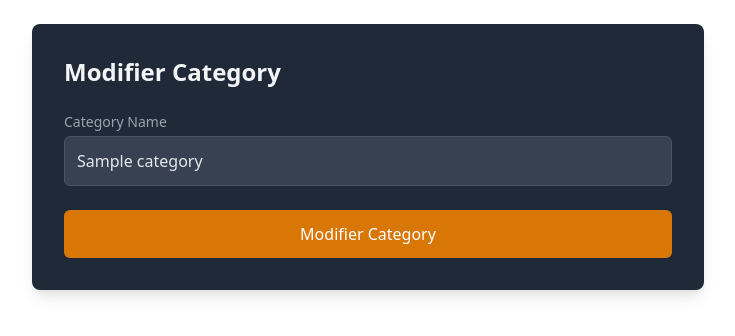
After one commit to YahyaAf/Dev.to-Blogging-Plateform, a PHP site: page /src/categories/categorieUpdate.php?id=1 in a window 1280 px wide. The commit adds this page. Shown: the top 336 px of the page, without its empty margins (272-1007 px from the left). Run offline with PHP 8.4, Linux system fonts and the light colour scheme; tables that the repository leaves empty or names only in its code hold one stand-in row (values such as "Sample post").

Commit message:
DEVBLOG-5 ajouter update d'un catgeorie

```diff
--- a/public/pages/categorie.php
+++ b/public/pages/categorie.php
@@ -181,7 +181,7 @@
                             echo "<tr class='border-t border-gray-600'>
                                     <td class='px-4 py-2'>{$cat['name']}</td>
                                     <td class='px-4 py-2'>
-                                        <a href='../../src/categories/categorieHandler.php?id={$cat['id']}' class='text-yellow-500 hover:text-yellow-300 mr-2'>Update</a>
+                                        <a href='../../src/categories/categorieUpdate.php?id={$cat['id']}' class='text-yellow-500 hover:text-yellow-300 mr-2'>Update</a>
                                         <a href='../../src/categories/categorieHandler.php?id={$cat['id']}' class='text-red-500 hover:text-red-300'>Delete</a>
                                     </td>
                                 </tr>";
--- a/src/categories/categorieHandler.php
+++ b/src/categories/categorieHandler.php
@@ -44,4 +44,5 @@ if ($_SERVER["REQUEST_METHOD"] === "GET" && isset($_GET['id'])) {
     }
 }
 
+
 ?>
--- /dev/null
+++ b/src/categories/categorieUpdate.php
@@ -0,0 +1,76 @@
+<?php
+require_once __DIR__ . '/../../vendor/autoload.php';
+
+use config\Database;
+use Src\categories\Category;
+
+$database = new Database("dev_blog");
+$db = $database->getConnection();
+
+$category = new Category($db);
+
+// Fetch category by id for update
+if (isset($_GET['id'])) {
+    $category_id = $_GET['id'];
+    $category->id = $category_id;
+    $category_data = $category->readOne();
+    if ($category_data) {
+        $current_name = $category_data['name'];
+    } else {
+        echo "Category not found!";
+        exit();
+    }
+}
+
+// Update category data
+if ($_SERVER["REQUEST_METHOD"] === "POST" && isset($_POST['name'])) {
+    $category_name = htmlspecialchars(strip_tags($_POST['name']));
+
+    $category->name = $category_name;
+    if ($category->update()) {
+        header("Location: ../../public/pages/categorie.php");
+        exit();
+    } else {
+        echo "Failed to update category.";
+    }
+}
+?>
+
+<!DOCTYPE html>
+<html lang="en">
+<head>
+    <meta charset="UTF-8">
+    <meta name="viewport" content="width=device-width, initial-scale=1.0">
+    <link href="https://cdnjs.cloudflare.com/ajax/libs/tailwindcss/2.2.19/tailwind.min.css" rel="stylesheet">
+    <title>Update Category</title>
+</head>
+<body>
+    <main class="w-full flex-grow p-6">
+        <div class="bg-gray-800 shadow-lg rounded-lg w-full max-w-2xl mx-auto p-8">
+            <h1 class="text-2xl font-bold text-gray-100 mb-6">Modifier Category</h1>
+            <form action="../../src/categories/categorieUpdate.php?id=<?= $category_id; ?>" method="POST" class="space-y-6">
+                <div>
+                    <label for="name" class="block text-sm font-medium text-gray-400">Category Name</label>
+                    <input
+                        type="text"
+                        id="name"
+                        name="name"
+                        class="w-full mt-1 p-3 bg-gray-700 text-gray-200 border border-gray-600 rounded-md focus:ring focus:ring-blue-500 focus:border-blue-500 focus:outline-none"
+                        value="<?= isset($current_name) ? htmlspecialchars($current_name) : ''; ?>"
+                        placeholder="Enter category name"
+                        required
+                    />
+                </div>
+                <div>
+                    <button
+                        type="submit"
+                        class="w-full bg-yellow-600 text-white py-3 px-4 rounded-md hover:bg-yellow-700 focus:ring focus:ring-yellow-500"
+                    >
+                        Modifier Category
+                    </button>
+                </div>
+            </form>
+        </div>
+    </main>
+</body>
+</html>
--- a/src/crud/CRUD.php
+++ b/src/crud/CRUD.php
@@ -1,6 +1,7 @@
 <?php
 
 namespace Src\Crud;
+use PDO;
 
 class CRUD {
     private $conn;
```
